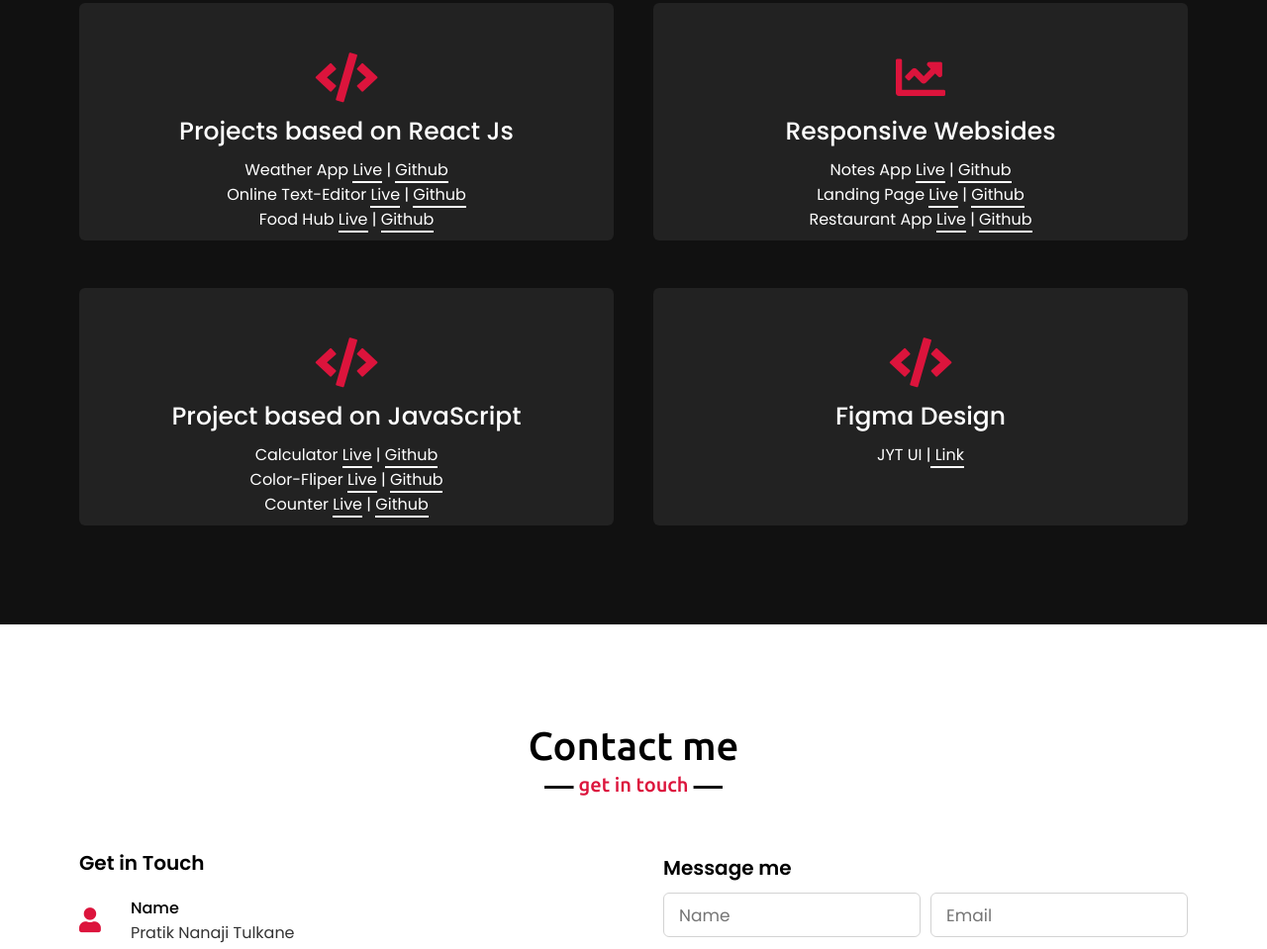
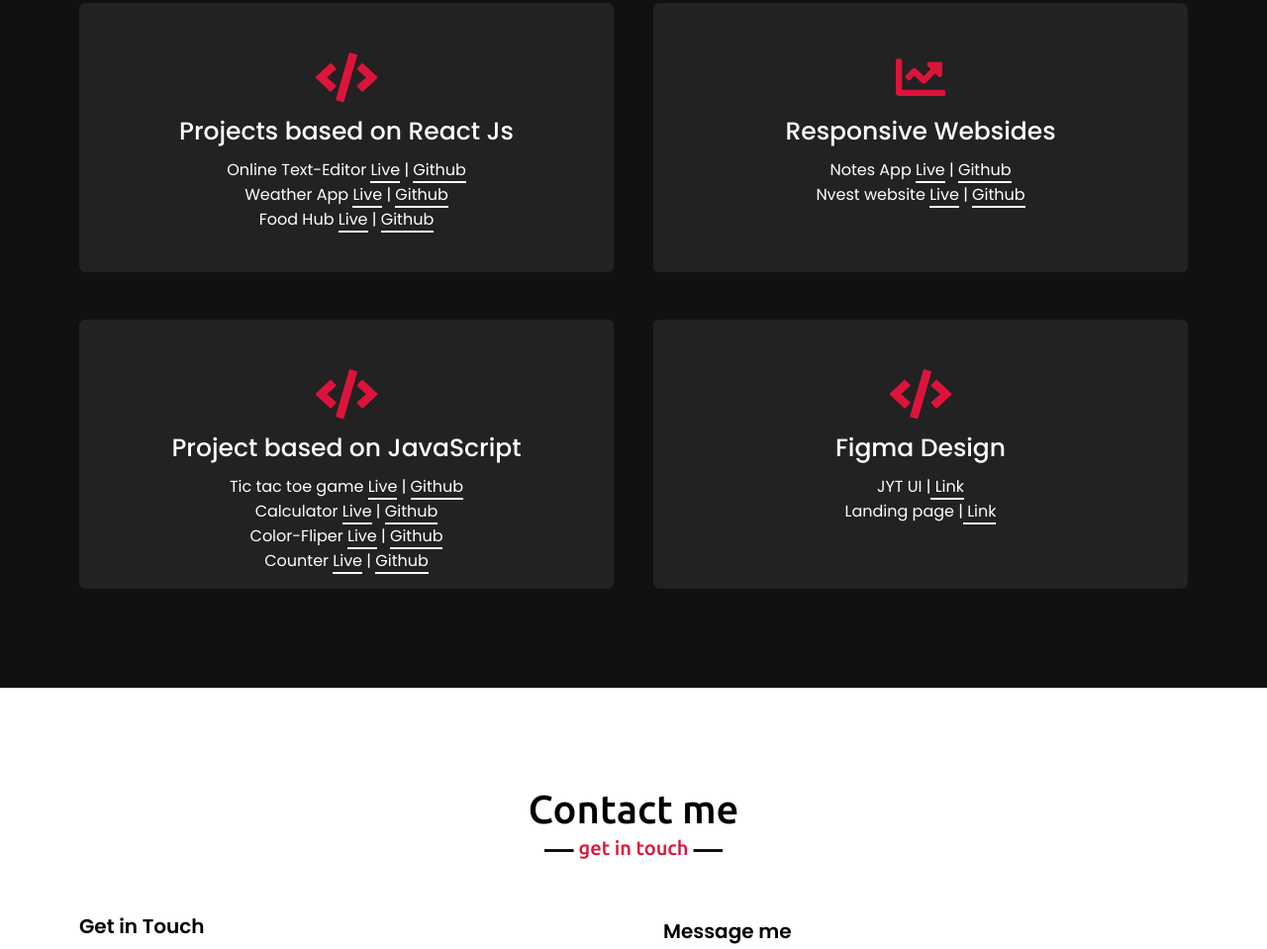
Before and after one commit to Pratik-Tulkane14/My-Portfolio-webside, a plain HTML site: page index.html in a window 1280 px wide. Shown: the part 2390-3349 px from the top of the page at 99% size. Drawn offline with nearby package versions, Linux system fonts and the light colour scheme.

Commit message:
adding more projects

```diff
--- a/index.html
+++ b/index.html
@@ -59,8 +59,8 @@
                 </div>
                 <div class="column right">
                     <div class="text">I'm Pratik N. Tulkane and I'm a <span>Front-End Developer</span></div>
-                    <p>I've completed my post graduation in MCM (Master of Computer Management).I am an ambitious,confident,hard-working performance-driven individual comfortable in working individually and contributing towards an integral team effort.I am casting around for a Front End Developer role where I can apply my knowledge of HTML, CSS and JAVASCRIPT.</p>
-                        <a href="https://drive.google.com/file/d/1zWYoHsJZyhf8OpNqsHiFlSChFnJTMuhR/view?usp=sharing">Download
+                    <p>I've completed my post graduation in MCM (Master of Computer Management).I am an ambitious,confident,hard-working performance-driven individual comfortable in working individually and contributing towards an integral team effort.I am casting around for a Front End Developer role where I can apply my skills.</p>
+                        <a href="https://drive.google.com/file/d/1u8h8vapsfBtK9RvFQZn2P3v6wvGl-RGM/view?usp=sharing">Download
                             CV</a>
                 </div>
             </div>
@@ -126,13 +126,13 @@
                     <div class="box">
                         <i class="fas fa-code"></i>
                         <div class="text">Projects based on React Js</div>
-                        <p>Weather App <a href="https://weather-app-c2e2.netlify.app/"
-                            class="get-link">Live</a> | <a href="https://github.com/Pratik-Tulkane14/weather-details-app"
+                        <p>Online Text-Editor <a href="https://online-text-editor-free.netlify.app/"
+                            class="get-link">Live</a> | <a href="https://github.com/Pratik-Tulkane14/online-text-editor"
                             class="get-link">Github</a></p>
-                        <p>Online Text-Editor <a href="https://text-editor-a1.netlify.app/"
-                            class="get-link">Live</a> | <a href="https://github.com/Pratik-Tulkane14/Text-Editor-app"
-                            class="get-link">Github</a></p>
-                        <p>Food Hub <a href="https://food-hub-app.netlify.app/"
+                        <p>Weather App <a href="https://weather-app-c2e2.netlify.app"
+                                class="get-link">Live</a> | <a href="https://github.com/Pratik-Tulkane14/weather-details-app"
+                                class="get-link">Github</a></p>
+                        <p>Food Hub <a href="https://food-hub-app.netlify.app"
                             class="get-link">Live</a> | <a href="https://github.com/Pratik-Tulkane14/Food_Hub"
                             class="get-link">Github</a></p>
                     </div>
@@ -145,11 +145,8 @@
                         <p>Notes App <a href="https://pratik-tulkane14.github.io/My-Notes-/"
                             class="get-link">Live</a> | <a href="https://github.com/Pratik-Tulkane14/My-Notes-"
                             class="get-link">Github</a></p>
-                        <p>Landing Page <a href="https://pratik-tulkane14.github.io/Nvest-Landing-page/"
+                        <p>Nvest website <a href="https://pratik-tulkane14.github.io/Nvest-Landing-page/"
                             class="get-link">Live</a> | <a href="https://github.com/Pratik-Tulkane14/Nvest-Landing-page"
-                            class="get-link">Github</a></p>
-                        <p>Restaurant App <a href="https://pratik-tulkane14.github.io/Calculator-/"
-                            class="get-link">Live</a> | <a href="https://github.com/Pratik-Tulkane14/Calculator-"
                             class="get-link">Github</a></p>
                         </div>
                 </div>
@@ -157,6 +154,9 @@
                     <div class="box">
                         <i class="fas fa-code"></i>
                         <div class="text">Project based on JavaScript</div>
+                        <p>Tic tac toe game <a href="https://pratik-tulkane14.github.io/Tic_Tac_Toe_App/"
+                                class="get-link">Live</a> | <a href="https://github.com/Pratik-Tulkane14/Tic_Tac_Toe_App"
+                                class="get-link">Github</a></p>
                         <p>Calculator <a href="https://pratik-tulkane14.github.io/Calculator-/"
                                 class="get-link">Live</a> | <a href="https://github.com/Pratik-Tulkane14/Calculator-"
                                 class="get-link">Github</a></p>
@@ -172,6 +172,8 @@
                         <i class="fas fa-code"></i>
                         <div class="text">Figma Design</div>
                         <p>JYT UI  |<a href="https://www.figma.com/files/project/47937666/Team-project?fuid=1061972227797444785"
+                                class="get-link"> Link</a></p>
+                        <p>Landing page  |<a href="https://www.figma.com/proto/9j7qMa0HJlNNBVS184Dckl/Covid-19-UI?node-id=2%3A62"
                                 class="get-link"> Link</a></p>
                        </div>
                 </div>
--- a/style.css
+++ b/style.css
@@ -353,7 +353,7 @@ section .title::after {
 }
 .portfolio .portfolio-content .card {
   width: calc(50% - 20px);
-  height: 15rem;
+  height: 17rem;
   background: #222;
   text-align: center;
   border-radius: 6px;
```
